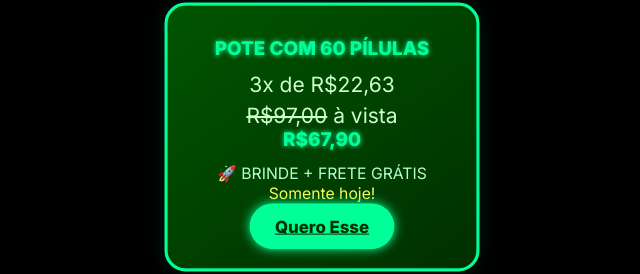
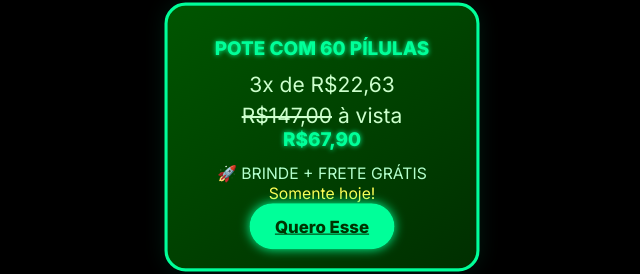
Before and after one commit to Daddyyyy9111/leandginzika, a plain HTML site: page index.html in a window 1280 px wide. Shown: the part 2641-2915 px from the top of the page, 318-958 px from the left. Drawn offline with Linux system fonts and the light colour scheme.

Commit message:
Update index.html

```diff
--- a/index.html
+++ b/index.html
@@ -388,7 +388,7 @@
     <div class="card card-destaque">
       <strong>POTE COM 60 PÍLULAS</strong>
       <div class="preco">3x de R$22,63</div>
-      <div class="preco"><s>R$97,00</s> à vista <strong style="color:#00ff99;">R$67,90</strong></div>
+      <div class="preco"><s>R$147,00</s> à vista <strong style="color:#00ff99;">R$67,90</strong></div>
       <div class="beneficios">🚀 BRINDE + FRETE GRÁTIS<br><span style="color:#ff5;">Somente hoje!</span></div>
 
       <a href="https://link.bynetglobal.com.br/fdE3X3NJwg" target="_blank" class="botao">Quero Esse</a>
```
